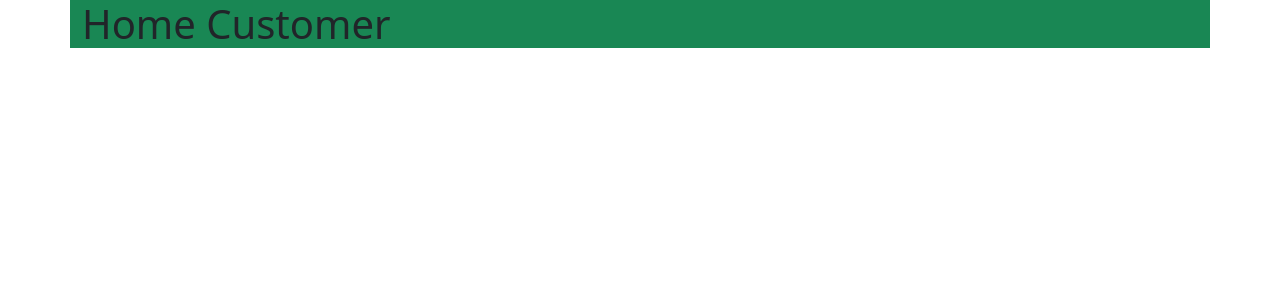
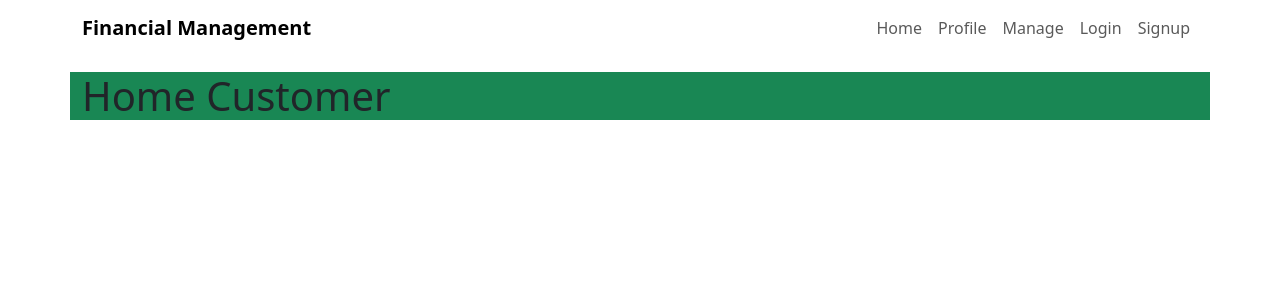
Before and after one commit to JudyOchanda/financial-management, a React (Create React App) app: page /home in a window 1280 px wide. Shown: the top 300 px of the page. Built offline with nearby package versions, Linux system fonts and the light colour scheme.

Commit message:
add navbar

```diff
--- a/src/constants/Routes.jsx
+++ b/src/constants/Routes.jsx
@@ -1,27 +1,27 @@
-import React, { Suspense } from 'react';
-import { BrowserRouter as Router, Routes, Route } from 'react-router-dom';
-import { publicLinks } from './links';
+import React, { Suspense } from "react";
+import { BrowserRouter as Router, Routes, Route } from "react-router-dom";
+import { publicLinks } from "./links";
+import Navbar from "../layouts/Navbar";
 
-const Landing = React.lazy(() => import('../pages/Landing'));
-const Home = React.lazy(() => import('../pages/Home'));
-const Profile = React.lazy(() => import('../pages/Profile'));
-const Budget = React.lazy(() => import('../pages/Budget'));
-const Login = React.lazy(() => import('../pages/Login'));
-const Signup = React.lazy(() => import('../pages/Signup'));
+const Landing = React.lazy(() => import("../pages/Landing"));
+const Home = React.lazy(() => import("../pages/Home"));
+const Profile = React.lazy(() => import("../pages/Profile"));
+const Budget = React.lazy(() => import("../pages/Budget"));
+const Login = React.lazy(() => import("../pages/Login"));
+const Signup = React.lazy(() => import("../pages/Signup"));
 
 function BaseRouter() {
   return (
     <Router>
-            <Suspense fallback={
-                <>Loading...</>
-            }>
+      <Suspense fallback={<>Loading...</>}>
+        <Navbar />
         <Routes>
           <Route exact path={publicLinks.Landing} element={<Landing />} />
-                    <Route path={publicLinks.Home} element={<Home/>} />
-                    <Route path={publicLinks.Profile} element={<Profile/>} />
-                    <Route path={publicLinks.Budget} element={<Budget/>} />
-                    <Route path={publicLinks.Login} element={<Login/>} />
-                    <Route path={publicLinks.Signup} element={<Signup/>} />
+          <Route path={publicLinks.Home} element={<Home />} />
+          <Route path={publicLinks.Profile} element={<Profile />} />
+          <Route path={publicLinks.Budget} element={<Budget />} />
+          <Route path={publicLinks.Login} element={<Login />} />
+          <Route path={publicLinks.Signup} element={<Signup />} />
         </Routes>
       </Suspense>
     </Router>
--- /dev/null
+++ b/src/layouts/Navbar.jsx
@@ -0,0 +1,60 @@
+import React from "react";
+import { Link } from "react-router-dom";
+import { publicLinks } from "../constants/links";
+
+function Navbar() {
+  return (
+    <>
+      <nav className="navbar navbar-expand-md sticky-top bg-white mb-3">
+        <div className="container">
+          <Link className="navbar-brand fw-semibold">Financial Management</Link>
+
+          <button
+            className="navbar-toggler text-white"
+            type="button"
+            data-bs-toggle="collapse"
+            data-bs-target="#collapsibleNavbar"
+            aria-controls="collapsibleNavbar" // Add aria-controls attribute
+          >
+            <span className="navbar-toggler-icon text-white"></span>
+          </button>
+
+          <div
+            className="collapse navbar-collapse justify-content-end"
+            id="collapsibleNavbar"
+          >
+            <ul className="navbar-nav">
+              <li className="nav-item">
+                <Link to={publicLinks.Home} className="nav-link">
+                  Home
+                </Link>
+              </li>
+              <li className="nav-item">
+                <Link to={publicLinks.Home} className="nav-link">
+                  Profile
+                </Link>
+              </li>
+              <li className="nav-item">
+                <Link to={publicLinks.Home} className="nav-link">
+                  Manage
+                </Link>
+              </li>
+              <li className="nav-item">
+                <Link to={publicLinks.Login} className="nav-link">
+                  Login
+                </Link>
+              </li>
+              <li className="nav-item">
+                <Link to={publicLinks.Signup} className="nav-link">
+                  Signup
+                </Link>
+              </li>
+            </ul>
+          </div>
+        </div>
+      </nav>
+    </>
+  );
+}
+
+export default Navbar;
```
Lines whose indentation alone changed are shown as unchanged.
